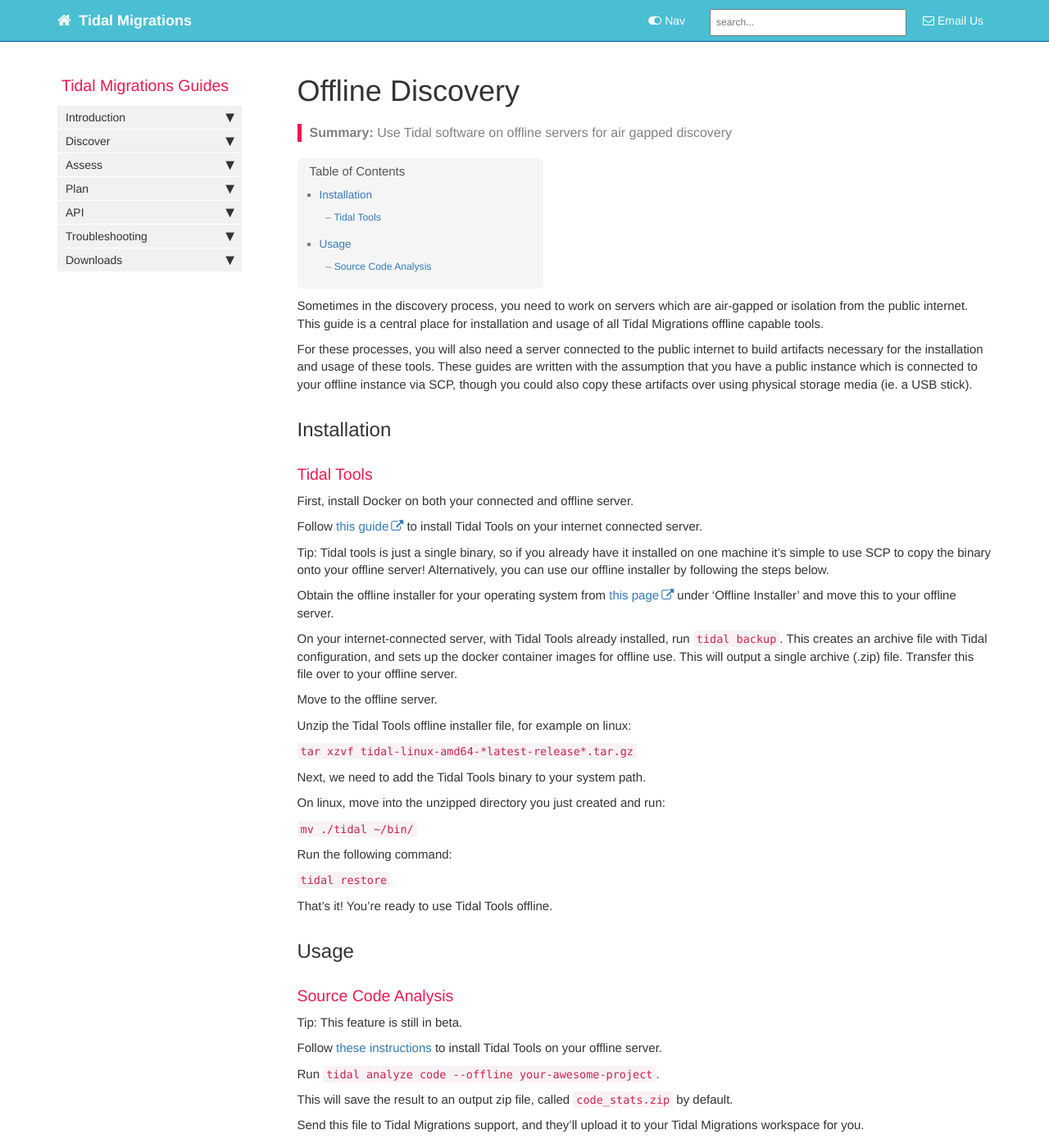
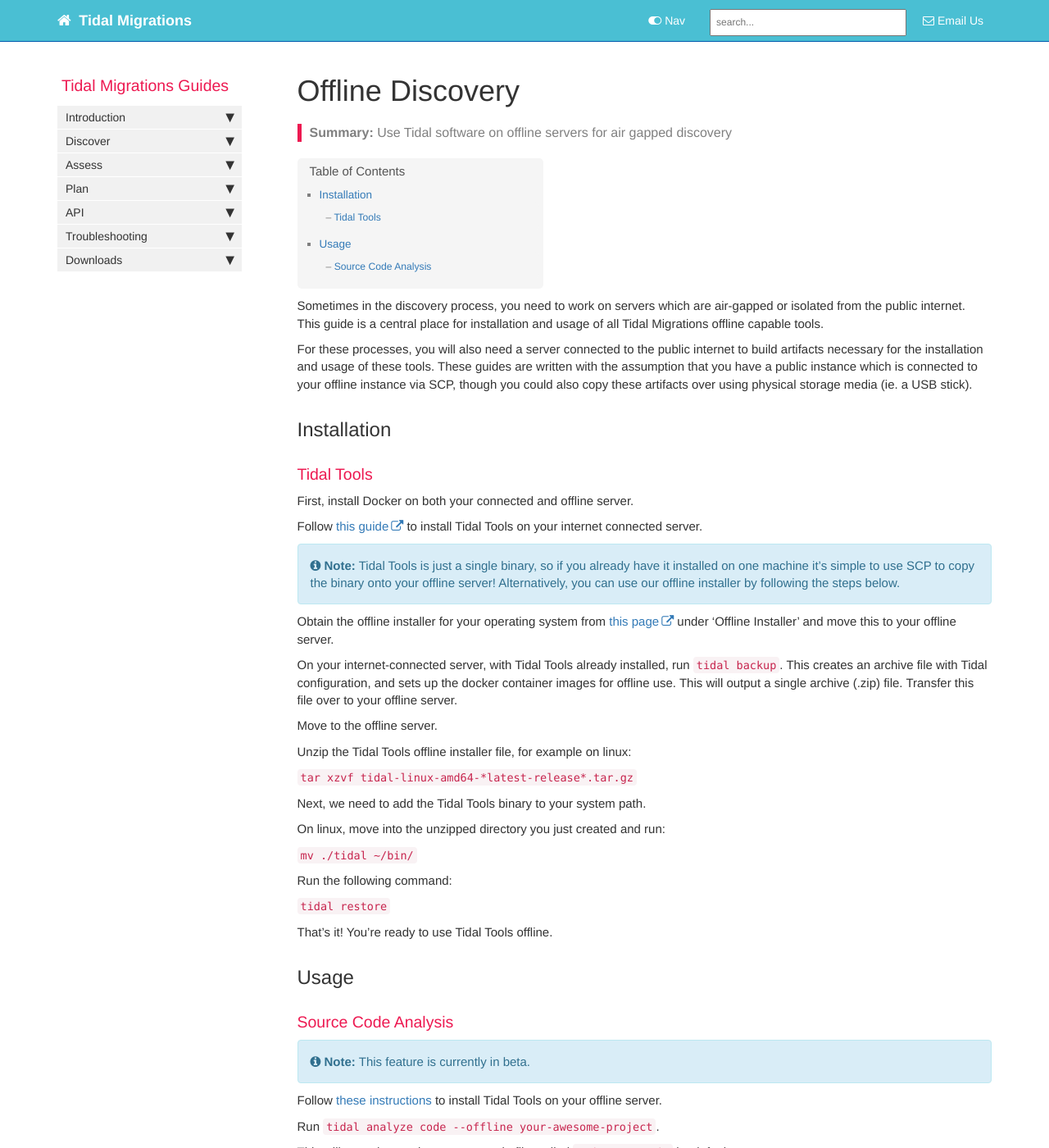
Before and after one commit to tidalmigrations/tidalmigrations.github.io, a Jekyll site: the page built from pages/tidal tools/tidal_offline.md, in a window 1280 px wide and 1400 px high. Shown: the whole window at 82% size. Built offline with Jekyll 4.4.1, drawn with Linux system fonts in a browser that asks for light colours; nearby versions of some CDN libraries; comment, search, counter and statistics services are not loaded.

Commit message:
Added note html content

```diff
--- a/pages/tidal tools/tidal_offline.md
+++ b/pages/tidal tools/tidal_offline.md
@@ -7,7 +7,7 @@ sidebar: main_sidebar
 permalink: tidal-offline.html
 ---
 
-Sometimes in the discovery process, you need to work on servers which are air-gapped or isolation from the public internet. This guide is a central place for installation and usage of all Tidal Migrations offline capable tools.
+Sometimes in the discovery process, you need to work on servers which are air-gapped or isolated from the public internet. This guide is a central place for installation and usage of all Tidal Migrations offline capable tools.
 
 For these processes, you will also need a server connected to the public internet to build artifacts necessary for the installation and usage of these tools. These guides are written with the assumption that you have a public instance which is connected to your offline instance via SCP, though you could also copy these artifacts over using physical storage media (ie. a USB stick).
 
@@ -19,7 +19,7 @@ First, install Docker on both your connected and offline server.
 
 Follow [this guide](https://guides.tidalmg.com/tidal-tools.html) to install Tidal Tools on your internet connected server.
 
-Tip: Tidal tools is just a single binary, so if you already have it installed on one machine it’s simple to use SCP to copy the binary onto your offline server! Alternatively, you can use our offline installer by following the steps below.
+{% include note.html content="Tidal Tools is just a single binary, so if you already have it installed on one machine it’s simple to use SCP to copy the binary onto your offline server! Alternatively, you can use our offline installer by following the steps below." %}
 
 Obtain the offline installer for your operating system from [this page](https://get.tidal.sh/) under 'Offline Installer' and move this to your offline server.
 
@@ -47,7 +47,7 @@ That's it! You're ready to use Tidal Tools offline.
 
 ### Source Code Analysis
 
-Tip: This feature is still in beta.
+{% include note.html content="This feature is currently in beta." %}
 
 Follow [these instructions](#tidal-tools) to install Tidal Tools on your offline server.
 
```
